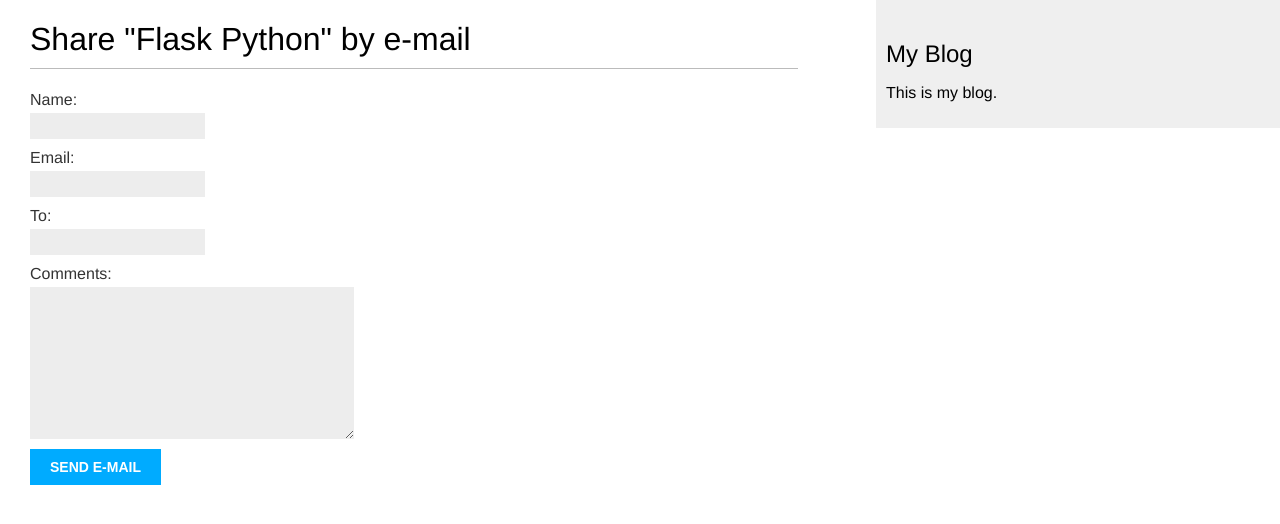
After one commit to wendwin/blog-app, a Django app: page /blog/9/share/ in a window 1280 px wide. The commit adds this page. Shown: the top 524 px of the page. Run offline with Django 5.2, Linux system fonts and the light colour scheme; data comes from the database, SQL or seed files in the repository.

Commit message:
membuat fitur kirim post dengan email

```diff
--- /dev/null
+++ b/mysite/blog/forms.py
@@ -0,0 +1,7 @@
+from django import forms
+
+class EmailPostForm(forms.Form):
+    name = forms.CharField(max_length=25)
+    email = forms.EmailField()
+    to = forms.EmailField()
+    comments = forms.CharField(required=False, widget=forms.Textarea)
--- a/mysite/blog/templates/blog/post/detail.html
+++ b/mysite/blog/templates/blog/post/detail.html
@@ -7,4 +7,9 @@
     Published {{ post.publish }} by {{ post.author }}
 </p>
 {{ post.body|linebreaks }}
+<p>
+    <a href='{% url "blog:post_share" post.id %}'>
+        Share this post
+    </a>
+</p>
 {% endblock %}
--- /dev/null
+++ b/mysite/blog/templates/blog/post/share.html
@@ -0,0 +1,17 @@
+{% extends "blog/base.html" %}
+{% block title %}Share a post{% endblock %}
+{% block content %}
+{% if sent %}
+<h1>E-mail successfully sent</h1>
+<p>
+    "{{ post.title }}" was successfully sent to {{ form.cleaned_data.to }}.
+</p>
+{% else %}
+<h1>Share "{{ post.title }}" by e-mail</h1>
+<form method="post">
+    {{ form.as_p }}
+    {% csrf_token %}
+    <input type="submit" value="Send e-mail">
+</form>
+{% endif %}
+{% endblock %}
--- a/mysite/blog/urls.py
+++ b/mysite/blog/urls.py
@@ -6,4 +6,5 @@ urlpatterns = [
     # path('', views.post_list, name='post_list'),
     path('', views.PostListView.as_view(), name='post_list'),
     path('<int:year>/<int:month>/<int:day>/<slug:post>', views.post_detail, name='post_detail'),
+    path('<int:post_id>/share/', views.post_share, name='post_share'),
 ]
--- a/mysite/blog/views.py
+++ b/mysite/blog/views.py
@@ -2,6 +2,8 @@ from django.shortcuts import render, get_object_or_404
 from .models import Post
 from django.core.paginator import Paginator, EmptyPage, PageNotAnInteger
 from django.views.generic import ListView
+from .forms import EmailPostForm
+from django.core.mail import send_mail
 
 # def post_list(request):
 #     post_list = Post.published.all()
@@ -27,3 +29,42 @@ def post_detail(request, year, month, day, post):
     post = get_object_or_404(Post, status = Post.Status.PUBLISHED, slug=post, publish__year=year, publish__month=month, publish__day=day)
 
     return render(request, 'blog/post/detail.html', {'post': post})
+
+def post_share(request, post_id):
+    post = get_object_or_404(Post, id=post_id, status=Post.Status.PUBLISHED)
+
+    sent = False
+    if request.method == 'POST':
+
+        form = EmailPostForm(request.POST)
+        if form.is_valid():
+            cd = form.cleaned_data
+            post_url = request.build_absolute_uri(post.get_absolute_url())
+
+            subject = (
+                f"{cd['name']} ({cd['email']}) "
+                f"recommends you read {post.title}"
+            )
+
+            message = (
+                f"Read {post.title} at {post_url}\n\n"
+                f"{cd['name']}\'s comments: {cd['comments']}"
+            )
+
+            send_mail(
+                subject=subject,
+                message=message,
+                from_email=None,
+                recipient_list=[cd['to']]
+            )
+
+            sent = True
+
+    else:
+        form = EmailPostForm()
+
+    return render(request, 'blog/post/share.html', {
+        'post': post,
+        'form': form,
+        'sent': sent
+    })
```
Also changed, not shown: mysite/mysite/settings.py (+9 -0 lines).
